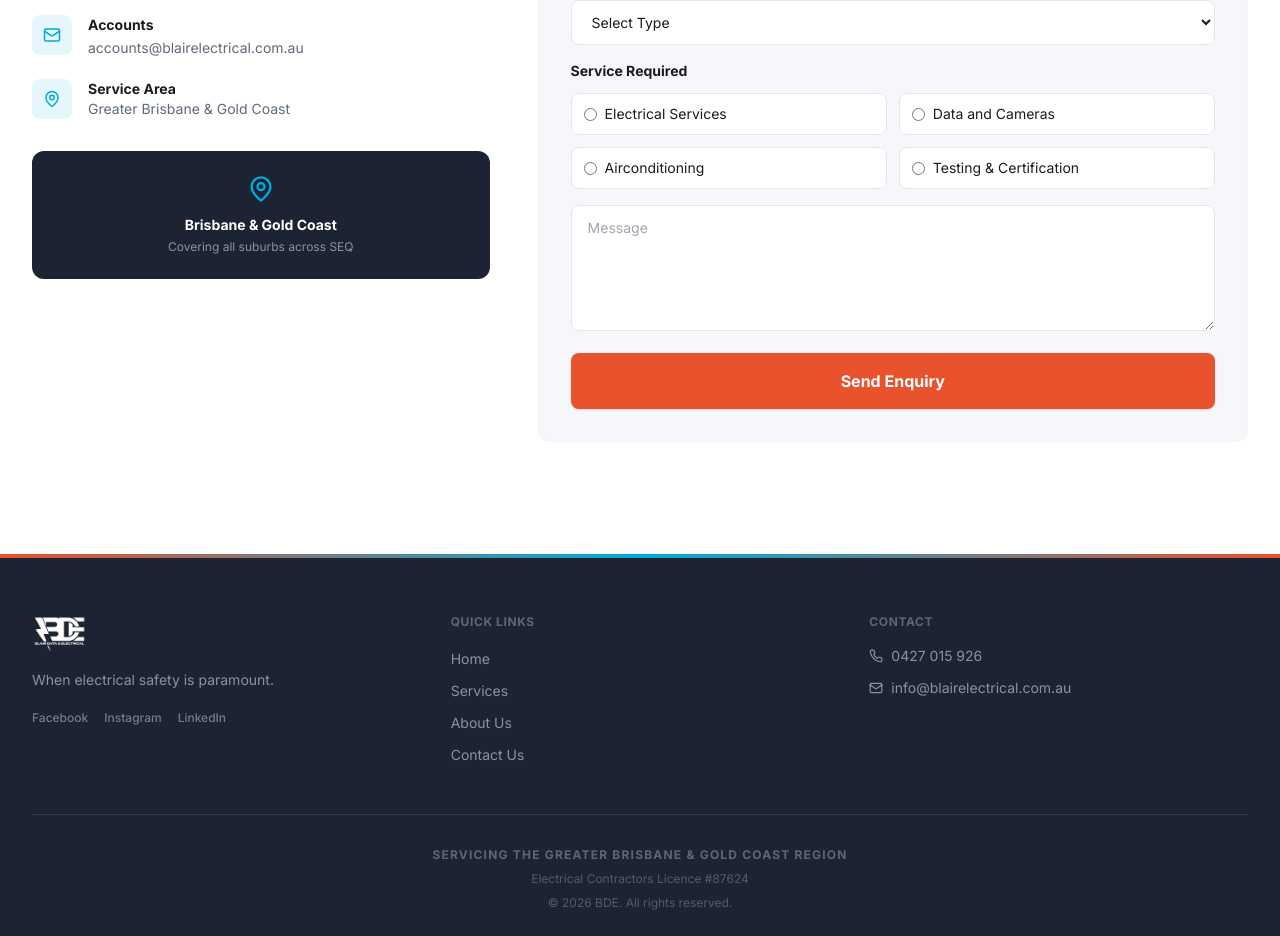
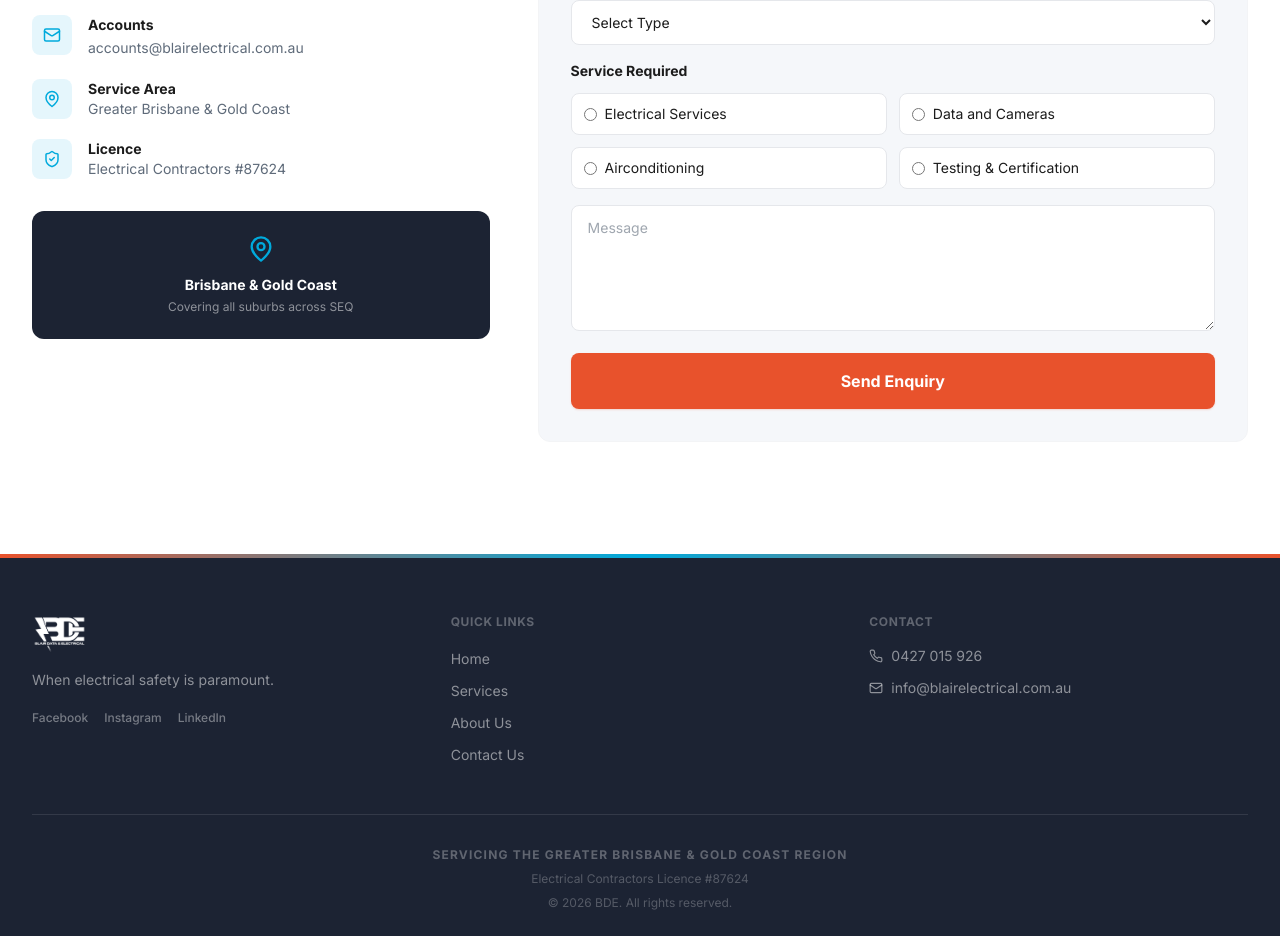
Before and after one commit to Coast-IT/blair-electrical, a Next.js app: page / in a window 1280 px wide. Shown: the part 4133-5069 px from the top of the page. Built offline with nearby package versions, Linux system fonts and the light colour scheme.

Commit message:
Add Electrical Contractors Licence #87624 to contact section
https://claude.ai/code/session_01LpidxpojfRwCLnQb2Vyknq

```diff
--- a/components/Contact.tsx
+++ b/components/Contact.tsx
@@ -3,7 +3,7 @@
 import { useState } from "react";
 import { motion } from "framer-motion";
 import { useForm } from "react-hook-form";
-import { Mail, MapPin, Phone, User, CheckCircle, Zap, Loader2 } from "lucide-react";
+import { Mail, MapPin, Phone, User, CheckCircle, ShieldCheck, Zap, Loader2 } from "lucide-react";
 
 interface FormData {
   fullName: string;
@@ -160,6 +160,19 @@ export default function Contact() {
                   </p>
                   <p className="text-sm text-text-muted">
                     Greater Brisbane &amp; Gold Coast
+                  </p>
+                </div>
+              </div>
+              <div className="flex items-start gap-4">
+                <div className="flex h-10 w-10 shrink-0 items-center justify-center rounded-lg bg-brand-blue/10">
+                  <ShieldCheck size={18} className="text-brand-blue" />
+                </div>
+                <div>
+                  <p className="text-sm font-bold text-text-main">
+                    Licence
+                  </p>
+                  <p className="text-sm text-text-muted">
+                    Electrical Contractors #87624
                   </p>
                 </div>
               </div>
```
